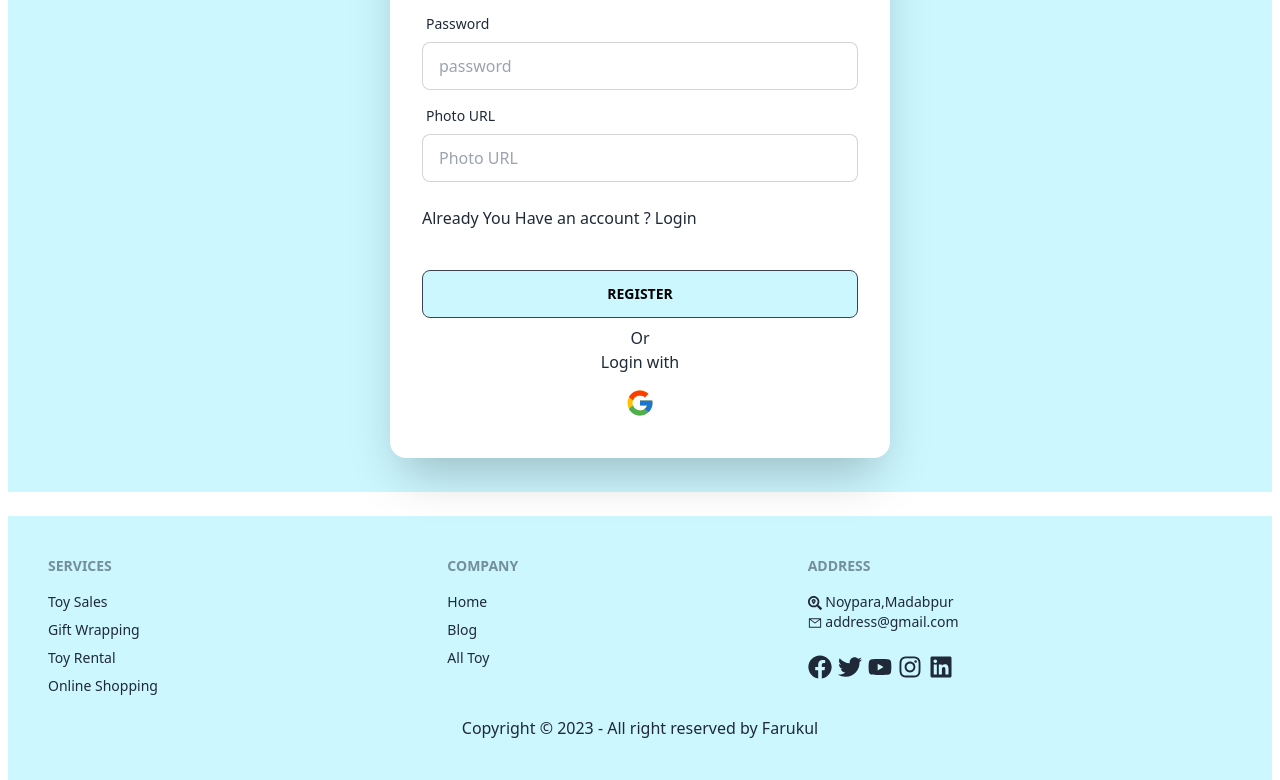
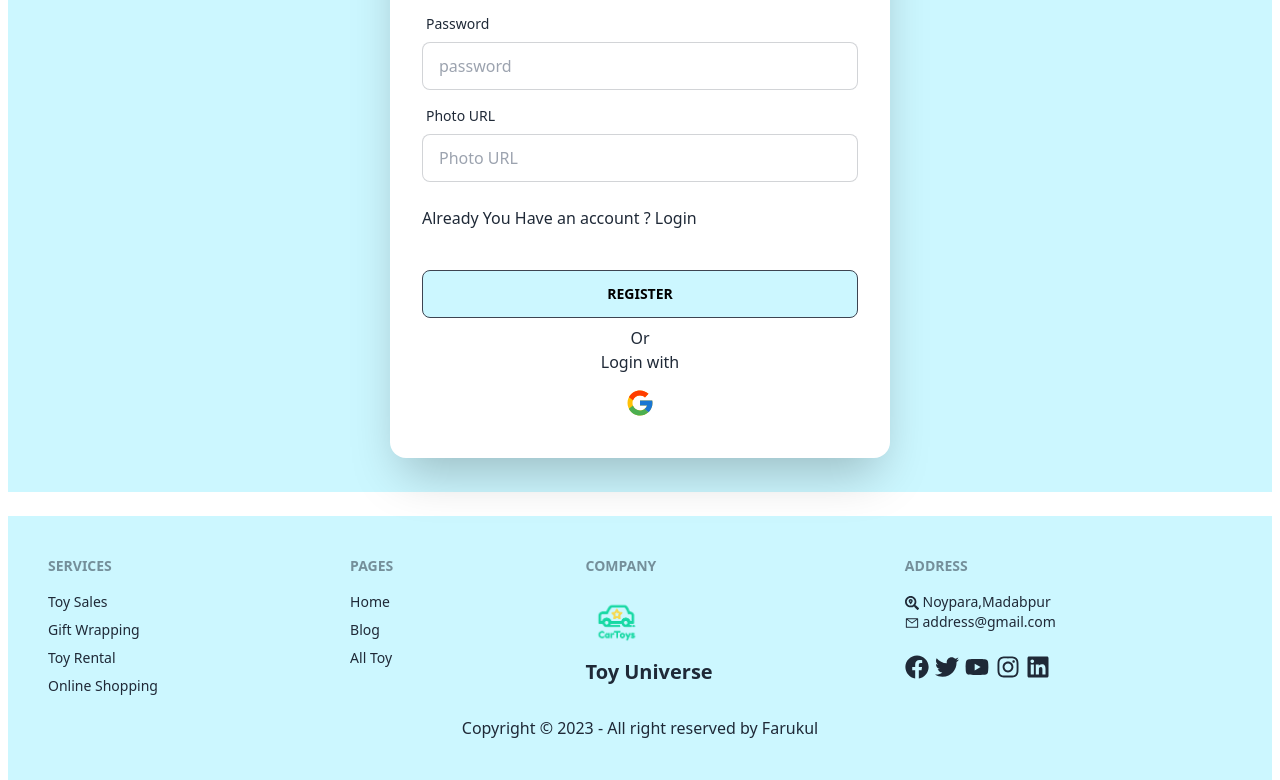
Before and after one commit to farukulWD/Toy-Universe-Client, a React (Vite) app: page /register in a window 1280 px wide. Shown: the part 428-1208 px from the top of the page. Built offline with nearby package versions, Linux system fonts and the light colour scheme; no server answers.

Commit message:
set Website name and logo in footer

```diff
--- a/src/Component/Footer/Footer.jsx
+++ b/src/Component/Footer/Footer.jsx
@@ -1,7 +1,15 @@
 import React from "react";
 import { Link } from "react-router-dom";
-import { FaFacebook, FaInstagram,  FaLinkedin, FaSearchLocation, FaTwitter, FaYoutube } from "react-icons/fa";
+import {
+  FaFacebook,
+  FaInstagram,
+  FaLinkedin,
+  FaSearchLocation,
+  FaTwitter,
+  FaYoutube,
+} from "react-icons/fa";
 import { AiOutlineMail } from "react-icons/ai";
+import logo from "../../../src/assets/carLogo.png";
 
 const Footer = () => {
   return (
@@ -15,7 +23,7 @@ const Footer = () => {
           <a className="link link-hover">Online Shopping</a>
         </div>
         <div>
-          <span className="footer-title">Company</span>
+          <span className="footer-title">Pages</span>
           <Link to="/" className="link link-hover">
             Home
           </Link>
@@ -25,22 +33,51 @@ const Footer = () => {
           <Link to="/alltoy" className="link link-hover">
             All Toy
           </Link>
+
+        </div>
+        <div>
+          <span className="footer-title">Company</span>
+          <img className="w-16" src={logo} alt="" />
+
+          <div className="grid grid-flow-col gap-4">
+            <div>
+              <p className="text-xl font-bold">Toy Universe</p>
+            </div>
+          </div>
         </div>
         <div>
           <span className="footer-title">Address</span>
           <div className="grid grid-flow-col gap-4">
-           <div>
-           <p><FaSearchLocation/> Noypara,Madabpur</p>
-            <p><AiOutlineMail/> address@gmail.com</p>
-            <div className="mt-4">
-           <Link className="text-2xl"> <FaFacebook/></Link>
-           <Link className="text-2xl"> <FaTwitter/></Link>
-           <Link className="text-2xl"> <FaYoutube/></Link>
-           <Link className="text-2xl"> <FaInstagram/></Link>
-           <Link className="text-2xl"> <FaLinkedin/></Link>
+            <div>
+              <p>
+                <FaSearchLocation /> Noypara,Madabpur
+              </p>
+              <p>
+                <AiOutlineMail /> address@gmail.com
+              </p>
+              <div className="mt-4">
+                <Link className="text-2xl">
+                  {" "}
+                  <FaFacebook />
+                </Link>
+                <Link className="text-2xl">
+                  {" "}
+                  <FaTwitter />
+                </Link>
+                <Link className="text-2xl">
+                  {" "}
+                  <FaYoutube />
+                </Link>
+                <Link className="text-2xl">
+                  {" "}
+                  <FaInstagram />
+                </Link>
+                <Link className="text-2xl">
+                  {" "}
+                  <FaLinkedin />
+                </Link>
+              </div>
             </div>
-           </div>
-
           </div>
         </div>
       </div>
--- a/src/Layout/MainLayout/Main.jsx
+++ b/src/Layout/MainLayout/Main.jsx
@@ -4,12 +4,18 @@ import { Outlet } from "react-router";
 import { useNavigation } from "react-router-dom";
 import Footer from "../../Component/Footer/Footer";
 import { MagnifyingGlass } from "react-loader-spinner";
-const style = { position: "fixed", top: "50%", left: "50%", transform: "translate(-50%, -50%)" };
+const style = {
+  position: "fixed",
+  top: "50%",
+  left: "50%",
+  transform: "translate(-50%, -50%)",
+};
 
 const Main = () => {
   const navigation = useNavigation();
   return (
     <div className="max-w-[1300px] px-2 mx-auto">
+      <Menubar></Menubar>
       <div style={style}>
         {navigation.state === "loading" && (
           <MagnifyingGlass
@@ -24,7 +30,6 @@ const Main = () => {
           />
         )}
       </div>
-      <Menubar></Menubar>
       <Outlet></Outlet>
       <Footer></Footer>
     </div>
--- a/src/Pages/Home/Home/Home.jsx
+++ b/src/Pages/Home/Home/Home.jsx
@@ -50,7 +50,7 @@ const Home = () => {
       .then((res) => res.json())
       .then((data) => {
         setProduct(data);
-        setLoading(false)
+
       });
 
   }, [tabValue]);
--- a/src/Pages/Login/Login.jsx
+++ b/src/Pages/Login/Login.jsx
@@ -13,12 +13,12 @@ const Login = () => {
   const from = location.state?.from?.pathname || "/";
 
   const handleLogin = (event) => {
-    setError("");
+
     event.preventDefault();
     const form = event.target;
     const email = form.email.value;
     const password = form.password.value;
-
+    setError("");
     loginUser(email, password)
       .then((result) => {
         const loggedUser = result.user;
@@ -30,11 +30,13 @@ const Login = () => {
   const handleGoogleLogin = () => {
     googleLogin()
       .then((result) => {
-        console.log(result.user);
+
+
+
         navigate(from);
       })
       .catch((error) => {
-        console.log(error.message);
+        setError(error.message.slice(22,-2));
       });
   };
 
--- a/src/Pages/MyToy/MyAllToyRow.jsx
+++ b/src/Pages/MyToy/MyAllToyRow.jsx
@@ -22,7 +22,7 @@ const MyAllToyRow = ({ myToy, control, setControl }) => {
         })
           .then((res) => res.json())
           .then((data) => {
-            console.log(data);
+
             if (data.deletedCount>0) {
               Swal.fire(
                 'Deleted!',
--- a/src/Pages/MyToy/MyToy.jsx
+++ b/src/Pages/MyToy/MyToy.jsx
@@ -108,7 +108,7 @@ const MyToy = () => {
               </tr>
             </thead>
             <tbody>
-              {myAllToy.map((myToy) => (
+              {myAllToy&&myAllToy.map((myToy) => (
                 <MyAllToyRow
                   key={myToy._id}
                   myToy={myToy}
--- a/src/Pages/MyToy/Upadate.jsx
+++ b/src/Pages/MyToy/Upadate.jsx
@@ -35,7 +35,7 @@ const Update = () => {
             text: "Toy added has been successful",
           });
         }
-        console.log(result);
+
       });
   };
 
--- a/src/Pages/Register/Register.jsx
+++ b/src/Pages/Register/Register.jsx
@@ -20,6 +20,20 @@ const Register = () => {
     const password = form.password.value;
     const photo = form.photo.value;
 
+
+    if (!/.{8,}/.test(password)) {
+      setError("At Least 8 charter");
+      return;
+    } else if (!/(?=.*?[0-9])/.test(password)) {
+      setError("At Least one digit");
+      return;
+    } else if (!/(?=.*?[A-Z])/.test(password)) {
+      setError("At least one upper case");
+      return;
+    }
+
+
+
     createUser(email, password)
       .then((result) => {
         updateNameProfile(name, photo);
@@ -31,7 +45,7 @@ const Register = () => {
             text: "Register has been successful",
           });
         }
-        console.log(createUser);
+
       })
       .catch((error) => {
         setError(error.message.slice(22, -2));
@@ -42,7 +56,7 @@ const Register = () => {
   const handleGoogleLogin = () => {
     googleLogin()
       .then((result) => {
-        console.log(result.user);
+
       })
       .catch((error) => {
         setError(error.message.slice(22, -2));
```
Also changed, not shown: src/Component/Menubar/Menubar.jsx (+14 -6 lines).
